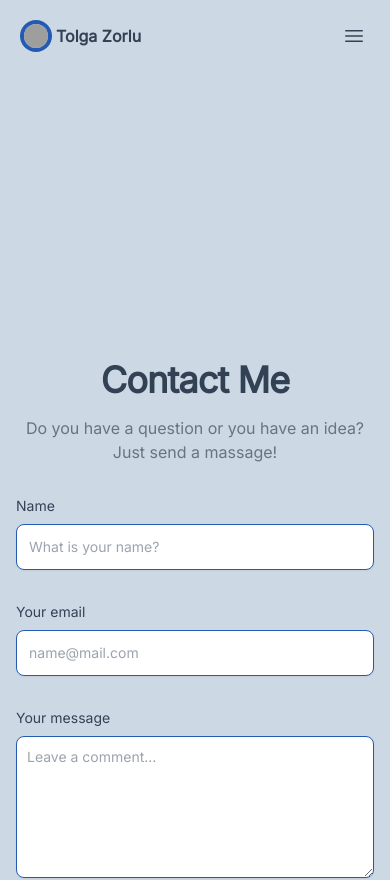
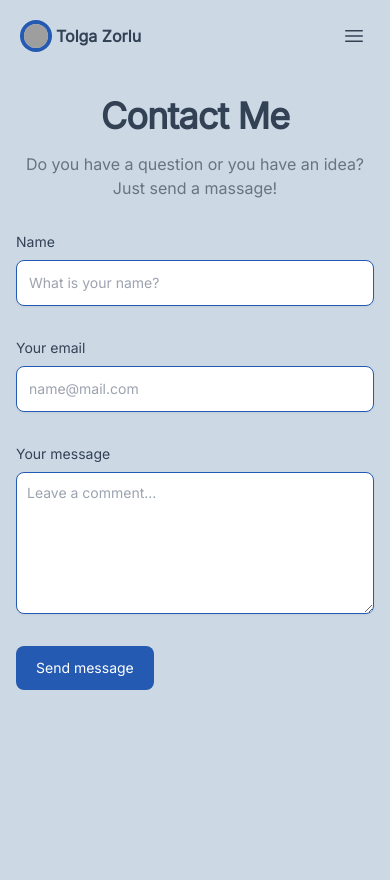
Before and after one commit to tolgazorlu/tolgdev, a React (Vite) app: page /contact in a window 390 px wide. Shown: the top 880 px of the page. Built offline with nearby package versions, Linux system fonts and the light colour scheme; grey boxes are pictures that could not be loaded.

Commit message:
About, Contact | Responsive design fixed

```diff
--- a/src/components/Home/Contact.jsx
+++ b/src/components/Home/Contact.jsx
@@ -31,7 +31,7 @@ export default function Contact() {
   return (
     <section
       id="contact"
-      className="h-screen mt-[200px] sm:mt-[100px] md:mt-20 lg:mt-0"
+      className="h-screen sm:mt-[100px] md:mt-20 lg:mt-0"
     >
       <div className="py-8 lg:py-16 px-4 mx-auto max-w-screen-md">
         <h2 className="mb-4 text-4xl tracking-tight font-extrabold text-center text-slate-700 dark:text-slate-100">
--- a/src/pages/AboutPage.jsx
+++ b/src/pages/AboutPage.jsx
@@ -3,15 +3,15 @@ import Profile from "../../public/tolgazorlu.jpg";
 
 export default function AboutPage() {
   return (
-    <div className="h-screen w-full flex flex-col lg:flex-row justify-center items-center gap-10">
-      <div className="w-1/4">
+    <div className="pt-32 pb-14 md:h-screen px-4 w-full flex flex-col lg:flex-row justify-center items-center gap-10">
+      <div className="lg:w-1/4">
         <img
           className="w-full h-full rounded-full ring-4 ring-primary dark:ring-secondary"
           src={Profile}
           alt="Bordered avatar"
         />
       </div>
-      <div className="w-1/4">
+      <div className="lg:w-1/4">
         <div className="text-3xl text-slate-700 dark:text-slate-300 font-bold">Tolga Zorlu<br></br><span className="text-xl text-slate-500 dark:text-slate-400">Jr.Software Engineer</span></div>
         <br></br>
         <div className="text-slate-600 dark:text-slate-300">I am 23 years old. I am interested about web and mobile technologies. I currently developing small projects with Nodejs, Express, MongoDB and React in Turkey.</div>
--- a/src/pages/ContactPage.jsx
+++ b/src/pages/ContactPage.jsx
@@ -4,7 +4,7 @@ import Contact from '../components/Home/Contact'
 
 export default function ContactPage() {
   return (
-    <div className='pt-32'>
+    <div className='pt-16'>
         <Contact />
         <Footer />
     </div>
--- a/src/pages/HomePage.jsx
+++ b/src/pages/HomePage.jsx
@@ -17,7 +17,10 @@ export default function HomePage() {
       <Hero />
       <Works />
       <Experiences />
+      <div className="mt-[200px]">
       <Contact />
+      </div>
+
       <Footer />
     </div>
   );
```
